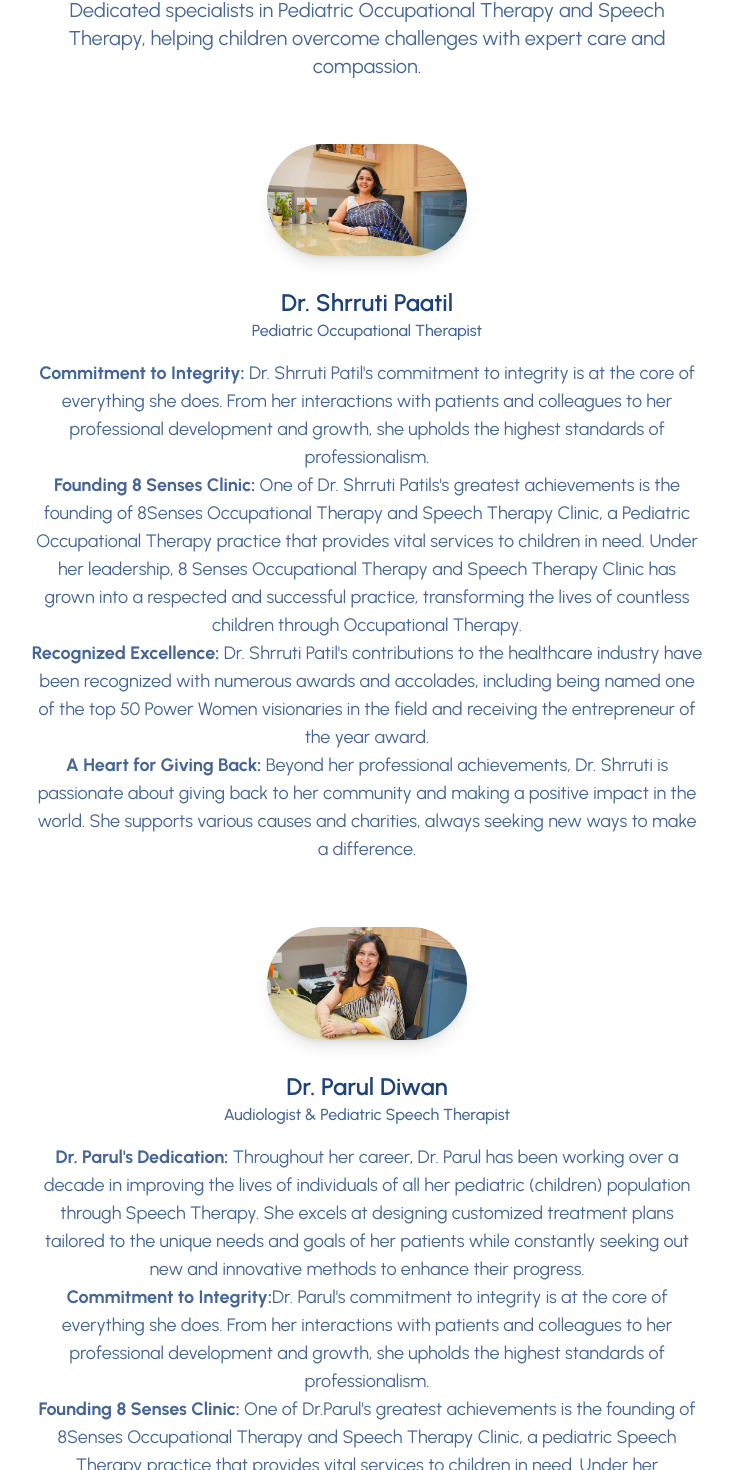
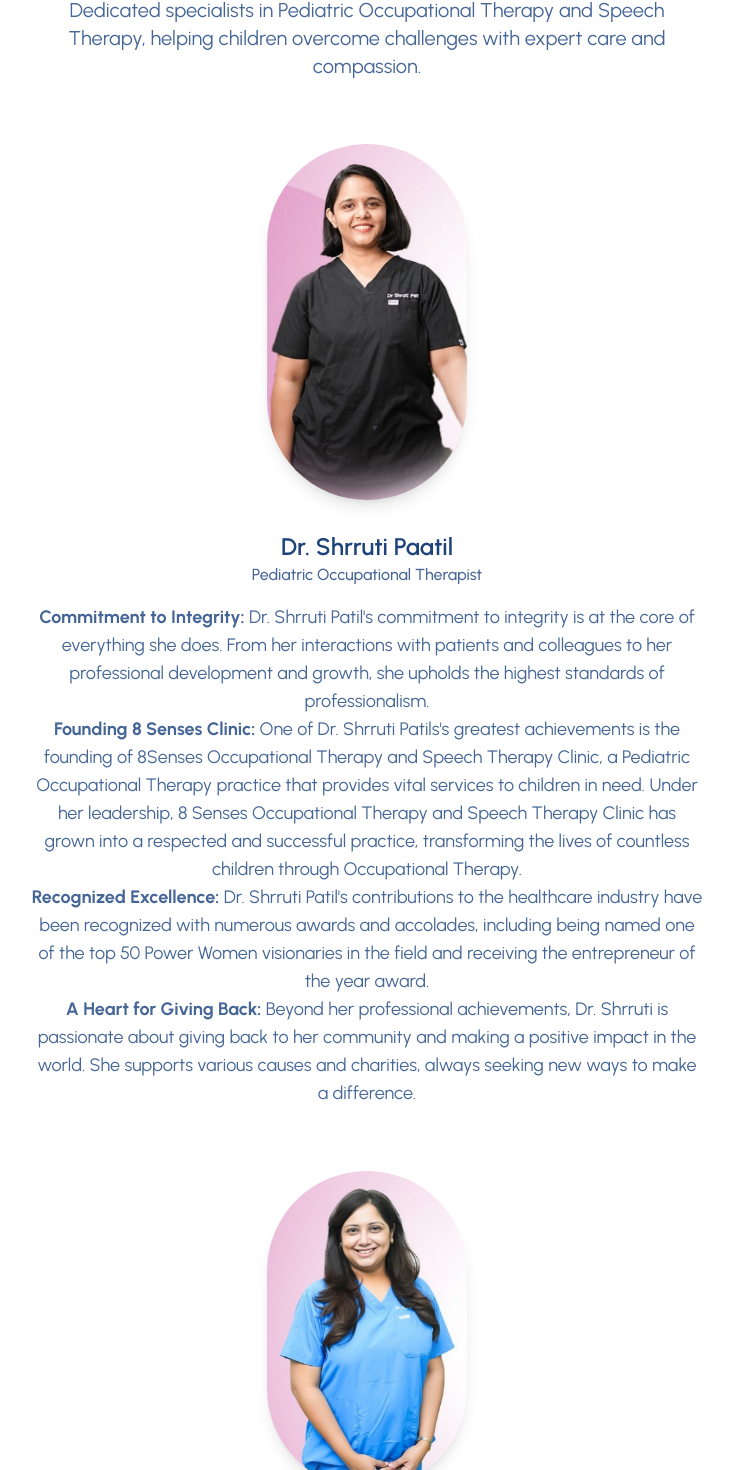
Before and after one commit to Fluencer-D/8senses_user_side, a Next.js app: page /about in a window 1280 px wide. Shown: the part 1931-3401 px from the top of the page, without its empty margins (273-1006 px from the left). Built offline with nearby package versions, Linux system fonts and the light colour scheme.

Commit message:
meet the team position fixed and about us images updated

```diff
--- a/app/about/page.tsx
+++ b/app/about/page.tsx
@@ -12,11 +12,14 @@ import Aboutlink2 from "../../public/Aboutlink2.png"; // Replace with your image
 import DottedPattern from "../components/dottedPattern/page"; // Ensure this component exists
 import { motion } from "framer-motion";
 import AbtTeam1 from "../../public/AbtTeam1.png";
+import Shrruti from "../../public/Shrruti.png";
+import Parul from "../../public/Parul.png";
 import AbtTeam2 from "../../public/AbtTeam2.png";
 import AbtOurJouney1 from "../../public/AbtOurJouney1.png";
 import AbtOurJouney2 from "../../public/AbtOurJouney2.png";
 import { useState } from "react";
 import { Minus, Plus } from "lucide-react";
+import MeetOurTeam from "../components/meetOurTeam/page";
 
 const faqs = [
   {
@@ -266,7 +269,7 @@ const About = () => {
             <div className="text-center max-w-2xl">
               <div className="relative inline-block">
                 <Image
-                  src={AbtTeam1}
+                  src={Shrruti}
                   alt="Dr. Shrruti Paatil"
                   width={200}
                   height={200}
@@ -317,7 +320,7 @@ const About = () => {
             <div className="text-center max-w-2xl">
               <div className="relative inline-block">
                 <Image
-                  src={AbtTeam2}
+                  src={Parul}
                   alt="Dr. Parul Diwan"
                   width={200}
                   height={200}
@@ -372,6 +375,9 @@ const About = () => {
             </div>
           </div>
         </section>
+
+        {/*MeetOurTeam*/}
+        <MeetOurTeam></MeetOurTeam>
 
         {/* Our Journey section - Desktop remains EXACTLY as is */}
         <section className="relative bg-white py-16 px-4 sm:px-8 lg:px-32 flex flex-col lg:flex-row items-center gap-12 mb-10">
--- a/app/components/ChooseSection/page.tsx
+++ b/app/components/ChooseSection/page.tsx
@@ -237,9 +237,9 @@ const WhyChoose8Senses = () => {
         ))}
       </div>
 
-      <div className="mt-30">
+      {/* <div className="mt-30"> */}
         {/* Video Section */}
-        <div className="w-full px-4 py-8 max-w-6xl mx-auto 2xl:-mb-30">
+        {/* <div className="w-full px-4 py-8 max-w-6xl mx-auto 2xl:-mb-30">
           <div className="relative w-full h-[400px] max-[1280px]:h-[200px] rounded-xl overflow-hidden ">
             {featuredVideo && (
               <Image
@@ -267,10 +267,10 @@ const WhyChoose8Senses = () => {
               </div>
             </div>
           </div>
-        </div>
+        </div> */}
 
         {/* Equipment Gallery - No changes to this section */}
-        <div className="p-30 -mt-[50px] -mb-50 -mx-[110px] max-[1280px]:p-2 max-[1280px]:-mt-[20px] max-[1280px]:-mb-[30px] max-[1280px]:mx-2">
+        {/* <div className="p-30 -mt-[50px] -mb-50 -mx-[110px] max-[1280px]:p-2 max-[1280px]:-mt-[20px] max-[1280px]:-mb-[30px] max-[1280px]:mx-2">
           {error && (
             <div className="text-center text-red-500 mb-4">{error}</div>
           )}
@@ -299,8 +299,8 @@ const WhyChoose8Senses = () => {
               </div>
             ))}
           </div>
-        </div>
-      </div>
+        </div> */}
+      {/* </div> */}
     </div>
   );
 };
--- a/app/page.tsx
+++ b/app/page.tsx
@@ -17,7 +17,7 @@ export default function Home() {
       <Navbar />
       <Hero />
       <About />
-      <MeetOurTeam />
+      {/* <MeetOurTeam /> */}
       <Services />
       <Testimonials />
       <WhyChoose8Senses/>
```
Also changed, not shown: public/Parul.png (added), public/Shrruti.png (added).
